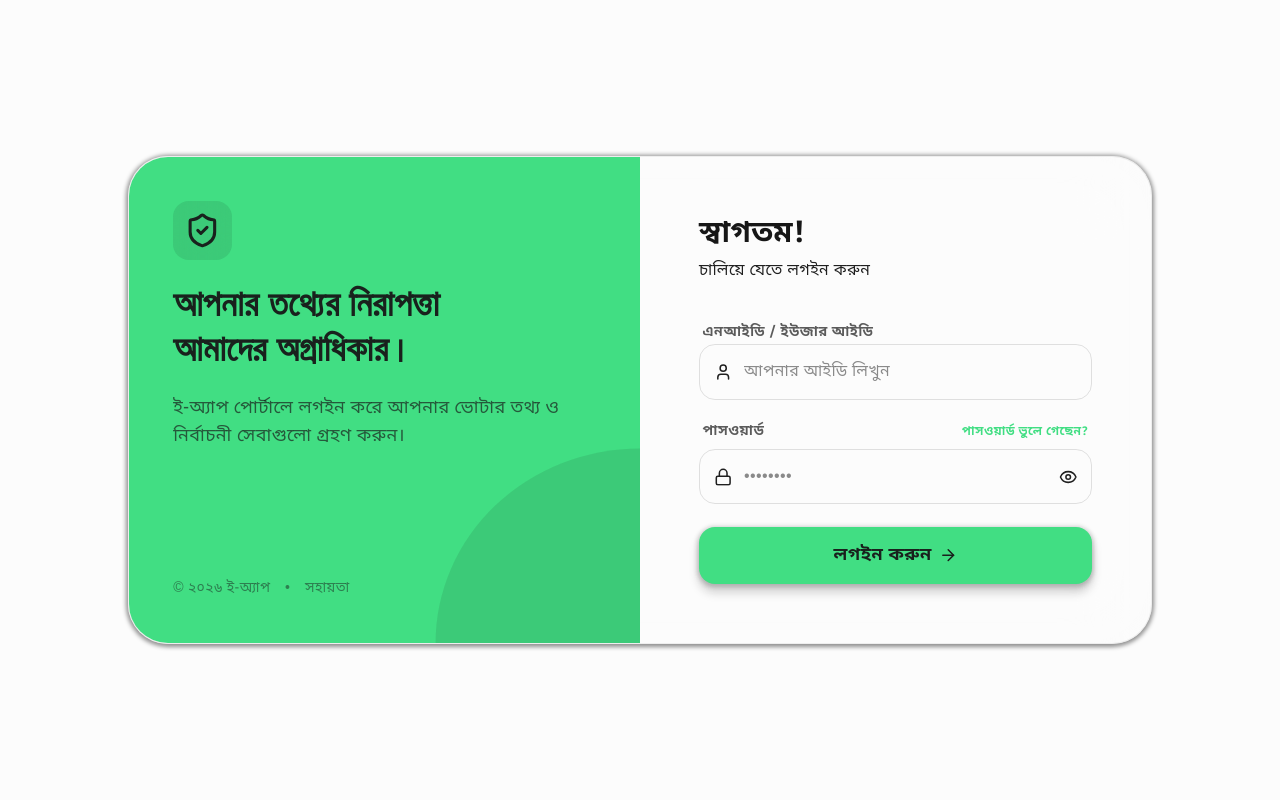
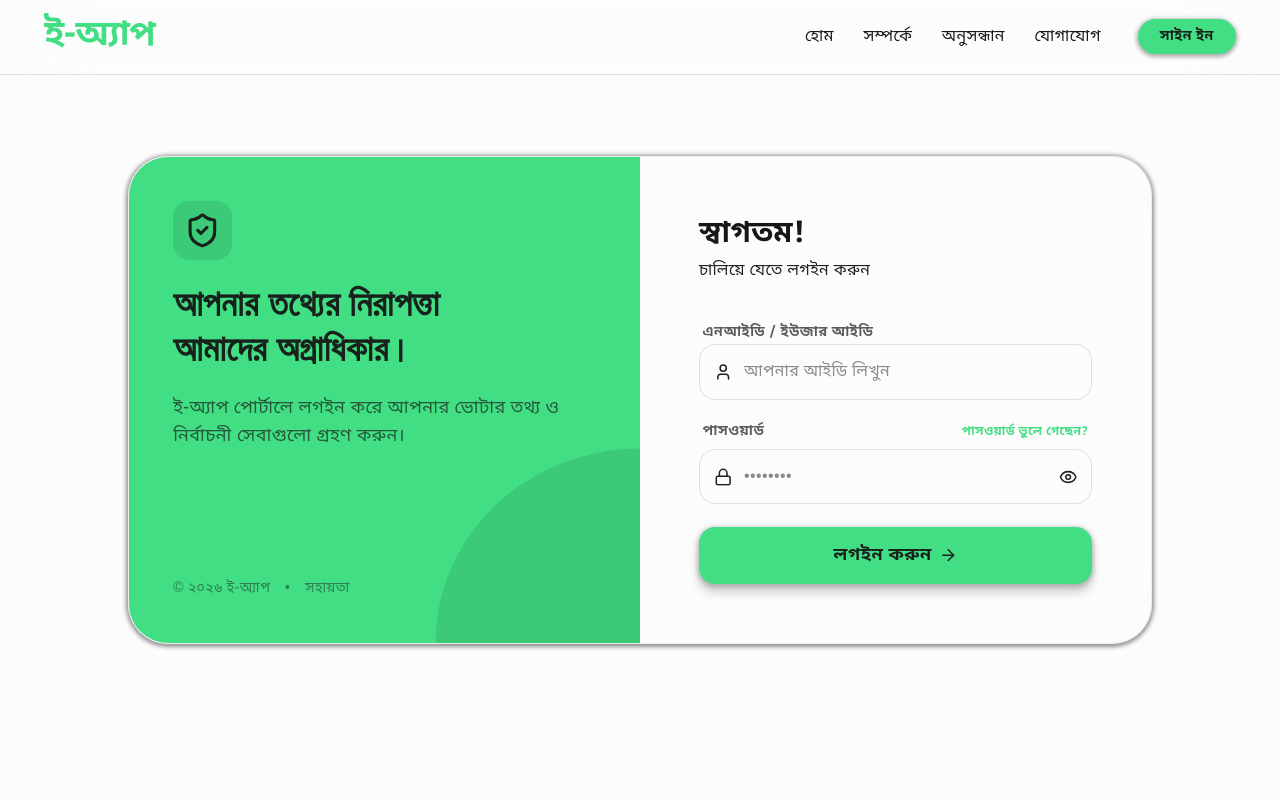
Before and after one commit to jonyBhatt/e-app, a React (Vite) app: page /login in a window 1280 px wide. Shown: the top 800 px of the page. Built offline with nearby package versions, Linux system fonts and the light colour scheme.

Commit message:
update layouts

```diff
--- a/src/App.tsx
+++ b/src/App.tsx
@@ -3,19 +3,15 @@ import { AboutUs } from "./components/AboutUs";
 import { ContactForm } from "./components/Contact";
 import { Hero } from "./components/Hero";
 import { OurServices } from "./components/OurServices";
-import { CreativeFooter } from "./components/shared/Footer";
-import { Navbar } from "./components/shared/Navbar";
 
 function App() {
   return (
-    <div>
-      <Navbar />
+    <>
       <Hero />
       <AboutUs />
       <OurServices />
       <ContactForm />
-      <CreativeFooter />
-    </div>
+    </>
   );
 }
 
--- /dev/null
+++ b/src/layouts/MainLayout.tsx
@@ -0,0 +1,15 @@
+import { CreativeFooter } from "@/components/shared/Footer";
+import { Navbar } from "@/components/shared/Navbar";
+import { Outlet } from "react-router";
+
+export default function MainLayout() {
+  return (
+    <div className="flex flex-col min-h-dvh ">
+      <Navbar />
+      <main className="flex-1">
+        <Outlet />
+      </main>
+      <CreativeFooter />
+    </div>
+  );
+}
--- a/src/main.tsx
+++ b/src/main.tsx
@@ -4,13 +4,18 @@ import "./index.css";
 import App from "./App.tsx";
 import { BrowserRouter, Route, Routes } from "react-router";
 import { Login } from "./pages/LoginPage.tsx";
+import { PeopleSearchPage } from "./pages/PeopleSearch.tsx";
+import MainLayout from "./layouts/MainLayout.tsx";
 
 createRoot(document.getElementById("root")!).render(
   <StrictMode>
     <BrowserRouter>
       <Routes>
-        <Route path="/" element={<App />} />
-        <Route path="/login" element={<Login />} />
+        <Route element={<MainLayout />}>
+          <Route path="/" element={<App />} />
+          <Route path="/login" element={<Login />} />
+          <Route path="/search" element={<PeopleSearchPage />} />
+        </Route>
       </Routes>
     </BrowserRouter>
   </StrictMode>,
```
